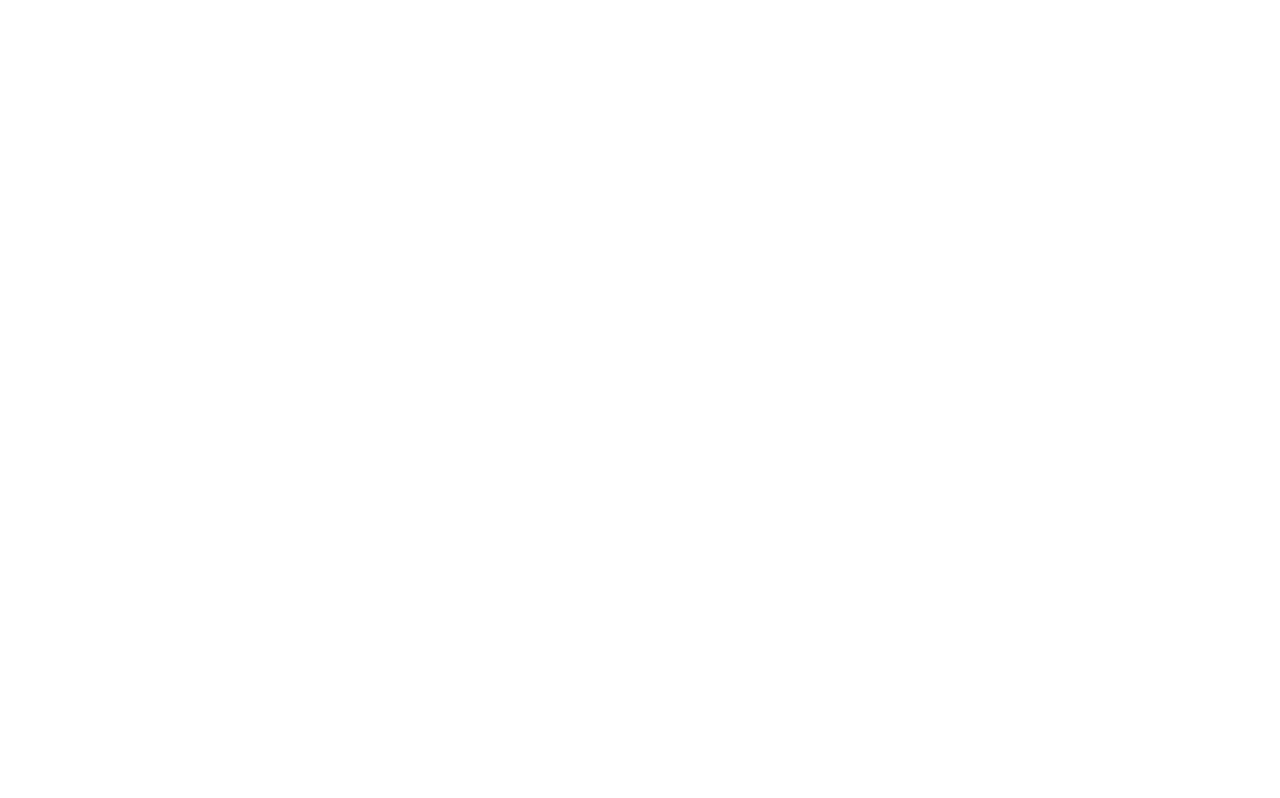
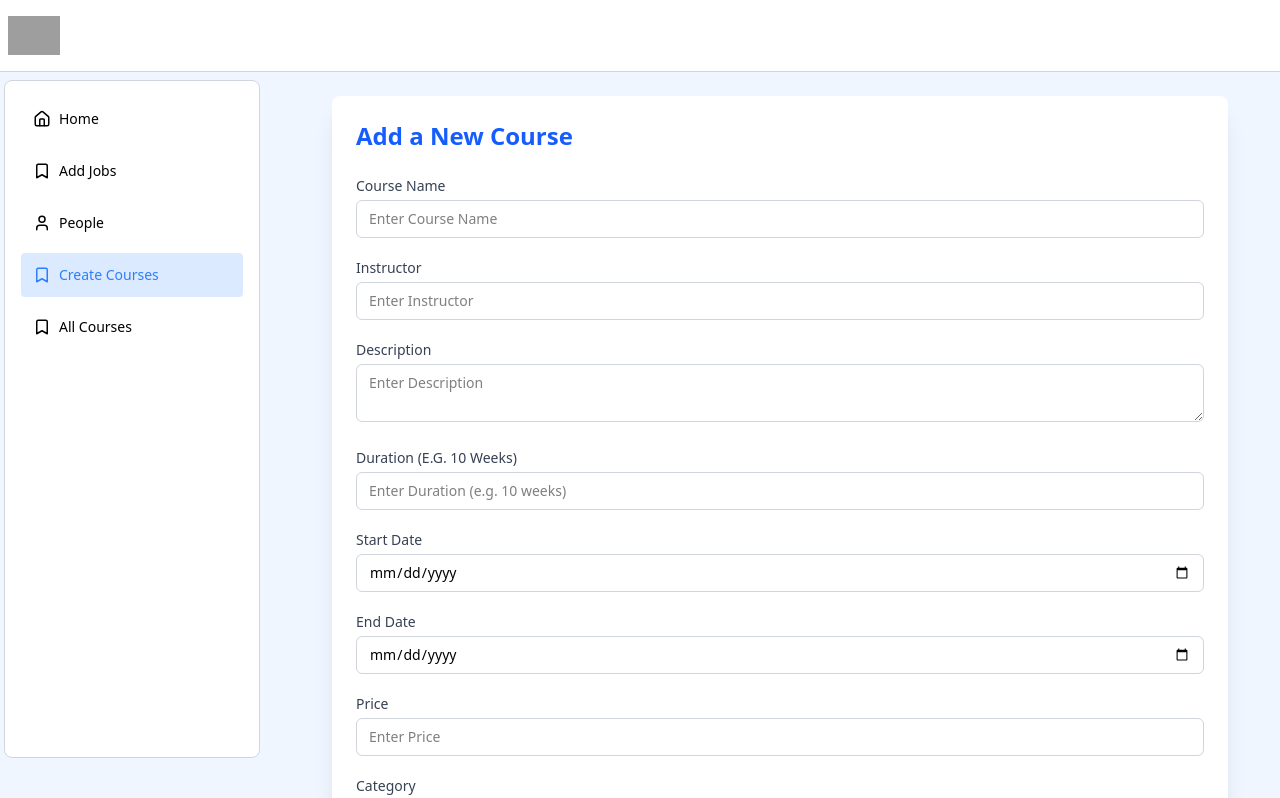
Before and after one commit to MohdBelalNaim/HireScript-Admin, a React (Vite) app: page /create-course in a window 1280 px wide. Before the commit this address had no page. Shown: the top 798 px of the page. Built offline with nearby package versions, Linux system fonts and the light colour scheme; grey boxes are pictures that could not be loaded.

Commit message:
[New] Added add course and my all course page

```diff
--- a/src/App.jsx
+++ b/src/App.jsx
@@ -5,6 +5,8 @@
 import AdminPage from "./Pages/AdminPage"
 import AddJobPage from "./Pages/AddJobPage";
 import PeoplePage from "./Pages/PeoplePage";
+import CreateCoursePage from "./Pages/CreateCoursePage";
+import AllCoursesPage from "./Pages/AllCoursesPage";
 
 const App = () => {
   return (
@@ -15,6 +17,8 @@
         <Route path="/add" element={<AddJobPage/>}/>
         <Route path="/people" element={<PeoplePage/>}/>
         <Route path="/edit/:id" element={<Edit />} />
+        <Route path="/create-course" element={<CreateCoursePage />} />
+        <Route path="/courses" element={<AllCoursesPage />} />
       </Routes>
     </BrowserRouter>
   );
--- /dev/null
+++ b/src/Component/CreateCourseForm.jsx
@@ -0,0 +1,77 @@
+import React from "react";
+import { useForm } from "react-hook-form";
+import { useState } from "react";
+
+const CreateCourseForm = ({ onSaveCourse }) => {
+  const [toast, setToast] = useState(null);
+  const fields = [
+    { name: "courseName", label: "Course Name", type: "text" },
+    { name: "instructor", label: "Instructor", type: "text" },
+    { name: "description", label: "Description", type: "textarea" },
+    { name: "duration", label: "Duration (e.g. 10 weeks)", type: "text" },
+    { name: "startDate", label: "Start Date", type: "date" },
+    { name: "endDate", label: "End Date", type: "date" },
+    { name: "price", label: "Price", type: "number" },
+    { name: "category", label: "Category", type: "text" },
+    { name: "seatsLeft", label: "Seats Left", type: "number" },
+    { name: "technologies", label: "Technologies to be Taught", type: "text" },
+  ];
+
+  const { register, handleSubmit, reset } = useForm();
+
+  const handleAddCourse = async (data) => {
+    try {
+      await onSaveCourse(data);
+      setToast({ type: "success", message: "Course added successfully!" });
+      reset();
+    } catch (error) {
+      setToast({ type: "error", message: "Error adding course: " + error.message });
+    }
+  };
+
+  return (
+    <div className="max-w-4xl mx-auto p-6 bg-white rounded-lg shadow-xl my-4 ">
+      {toast && (
+        <div className={`mb-4 px-4 py-2 rounded text-white ${toast.type === "success" ? "bg-green-500" : "bg-red-500"}`}>
+          {toast.message}
+        </div>
+      )}
+      <h2 className="text-2xl font-semibold text-blue-600 mb-6">
+        Add a New Course
+      </h2>
+      <form onSubmit={handleSubmit(handleAddCourse)} className="space-y-5">
+        {fields.map((field, index) => (
+          <div key={index}>
+            <label className="block mb-1 text-sm text-gray-700 capitalize" htmlFor={field.name}>
+              {field.label}
+            </label>
+            {field.type === "textarea" ? (
+              <textarea
+                id={field.name}
+                placeholder={`Enter ${field.label}`}
+                {...register(field.name, { required: true })}
+                className="w-full px-3 py-2 border border-gray-300 rounded-md text-sm focus:outline-none focus:ring-2 focus:ring-blue-500 focus:border-blue-500"
+              />
+            ) : (
+              <input
+                id={field.name}
+                type={field.type}
+                placeholder={`Enter ${field.label}`}
+                {...register(field.name, { required: true })}
+                className="w-full px-3 py-2 border border-gray-300 rounded-md text-sm focus:outline-none focus:ring-2 focus:ring-blue-500 focus:border-blue-500"
+              />
+            )}
+          </div>
+        ))}
+        <button
+          type="submit"
+          className="mt-2 px-4 py-2 bg-blue-600 text-white rounded-md text-sm hover:bg-blue-700 transition"
+        >
+          Add Course
+        </button>
+      </form>
+    </div>
+  );
+};
+
+export default CreateCourseForm;
--- a/src/Component/Sidebar.jsx
+++ b/src/Component/Sidebar.jsx
@@ -6,6 +6,8 @@
   { name: "Home", path: "/", icon: <Home size={18} /> },
   { name: "Add Jobs", path: "/add", icon: <Bookmark size={18} /> },
   { name: "People", path: "/people", icon: <User size={18} /> },
+  { name: "Create Courses", path: "/create-course", icon: <Bookmark size={18} /> },
+  { name: "All Courses", path: "/courses", icon: <Bookmark size={18} /> },
 ];
 
 const Sidebar = () => {
--- /dev/null
+++ b/src/Pages/AllCoursesPage.jsx
@@ -0,0 +1,84 @@
+import React, { useEffect, useState } from "react";
+import { collection, getDocs } from "firebase/firestore";
+import { db } from "../firebase";
+import Sidebar from "../Component/Sidebar";
+import Header from "../Component/Header";
+
+const AllCoursesPage = () => {
+  const [courses, setCourses] = useState([]);
+  const [loading, setLoading] = useState(true);
+
+  useEffect(() => {
+    const fetchCourses = async () => {
+      setLoading(true);
+      try {
+        const querySnapshot = await getDocs(collection(db, "courses"));
+        const coursesData = querySnapshot.docs.map((docSnap) => ({
+          id: docSnap.id,
+          ...docSnap.data(),
+        }));
+        setCourses(coursesData);
+      } catch (error) {
+        console.error("Error fetching courses:", error);
+      }
+      setLoading(false);
+    };
+    fetchCourses();
+  }, []);
+
+  return (
+    <div className="bg-blue-50 min-h-screen flex flex-col">
+      <Header />
+      <div className="flex-1 container mx-auto grid grid-cols-1 lg:grid-cols-[16rem_1fr] gap-6 mt-2 px-1">
+        <aside className="sm:block">
+          <Sidebar />
+        </aside>
+        <main>
+          <div className="p-4">
+            <h2 className="text-2xl font-semibold text-blue-600 mb-6">All Courses</h2>
+            {loading ? (
+              <div className="p-4 text-gray-600 text-center text-sm">Loading courses...</div>
+            ) : courses.length === 0 ? (
+              <div className="p-4 text-gray-500 text-center text-sm">No courses found.</div>
+            ) : (
+              <div className="overflow-x-auto rounded-lg shadow border border-gray-200">
+                <table className="min-w-full text-sm text-left text-gray-800">
+                  <thead className="bg-blue-50 text-blue-700">
+                    <tr>
+                      <th className="px-4 py-3 font-medium">Course Name</th>
+                      <th className="px-4 py-3 font-medium">Instructor</th>
+                      <th className="px-4 py-3 font-medium">Duration</th>
+                      <th className="px-4 py-3 font-medium">Start Date</th>
+                      <th className="px-4 py-3 font-medium">End Date</th>
+                      <th className="px-4 py-3 font-medium">Price</th>
+                      <th className="px-4 py-3 font-medium">Category</th>
+                      <th className="px-4 py-3 font-medium">Seats Left</th>
+                      <th className="px-4 py-3 font-medium">Technologies</th>
+                    </tr>
+                  </thead>
+                  <tbody className="divide-y divide-gray-200 bg-white">
+                    {courses.map((course) => (
+                      <tr key={course.id} className="hover:bg-gray-50">
+                        <td className="px-4 py-2">{course.courseName}</td>
+                        <td className="px-4 py-2">{course.instructor}</td>
+                        <td className="px-4 py-2">{course.duration}</td>
+                        <td className="px-4 py-2">{course.startDate}</td>
+                        <td className="px-4 py-2">{course.endDate}</td>
+                        <td className="px-4 py-2">{course.price}</td>
+                        <td className="px-4 py-2">{course.category}</td>
+                        <td className="px-4 py-2">{course.seatsLeft}</td>
+                        <td className="px-4 py-2">{course.technologies}</td>
+                      </tr>
+                    ))}
+                  </tbody>
+                </table>
+              </div>
+            )}
+          </div>
+        </main>
+      </div>
+    </div>
+  );
+};
+
+export default AllCoursesPage;
--- /dev/null
+++ b/src/Pages/CreateCoursePage.jsx
@@ -0,0 +1,32 @@
+import React from "react";
+import Sidebar from "../Component/Sidebar";
+import Header from "../Component/Header";
+import CreateCourseForm from "../Component/CreateCourseForm";
+import { db } from "../firebase";
+import { collection, addDoc, serverTimestamp } from "firebase/firestore";
+
+const saveCourseToFirebase = async (data) => {
+  const newCourse = {
+    ...data,
+    createdAt: serverTimestamp(),
+  };
+  return addDoc(collection(db, "courses"), newCourse);
+};
+
+const CreateCoursePage = () => {
+  return (
+    <div className="bg-blue-50 min-h-screen flex flex-col">
+      <Header />
+      <div className="flex-1 container mx-auto grid grid-cols-1 lg:grid-cols-[16rem_1fr] gap-6 mt-2 px-1">
+        <aside className="sm:block">
+          <Sidebar />
+        </aside>
+        <main>
+          <CreateCourseForm onSaveCourse={saveCourseToFirebase} />
+        </main>
+      </div>
+    </div>
+  );
+};
+
+export default CreateCoursePage;
```
